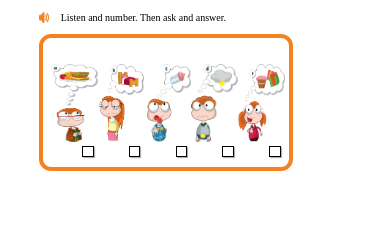
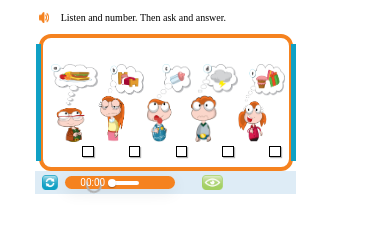
Before and after one commit to AhmedAbdElfatahAhmed/TaskForJob, a plain HTML site: page index.html in a window 390 px wide. Shown: the top 232 px of the page. Drawn offline with Linux system fonts and the light colour scheme.

Commit message:
design Footer

```diff
--- a/css/main.css
+++ b/css/main.css
@@ -3,6 +3,7 @@
   padding: 0;
   box-sizing: border-box;
 }
+/* start header style  */
 .container {
   width: 1170px;
   padding-left: 10vw;
@@ -22,7 +23,8 @@
   font-weight: lighter;
   font-size: 2vw;
 }
-
+/* End header style */
+/* start main page style */
 .container .border-container {
   border: 4px solid #f5821f;
   border-radius: 12px;
@@ -34,6 +36,7 @@
   align-items: center;
   width: 65vw;
   height: 35vw;
+  position: relative;
 }
 
 .container .border-container .content {
@@ -61,8 +64,103 @@
   position: absolute;
   left: 10vw;
 }
+.container .border-container::before,
+.container .border-container::after {
+  content: "";
+  position: absolute;
+  width: 1.3vw;
+  height: 35vw;
+  background-color: #0fa0c5;
+}
+.container .border-container::before {
+  left: -1.4vw;
+}
 
-/* Start media query For extrta Small Screen */
+.container .border-container::after {
+  right: -1.4vw;
+}
+
+/* End main page style*/
+/* Start Footer style */
+footer {
+  background-color: #deecf6;
+  width: 67vw;
+  padding: 1vw 0;
+  position: relative;
+  right: 1vw;
+  display: flex;
+  align-items: center;
+}
+footer #replay-icon {
+  width: 4vw;
+  height: 4vw;
+  margin: 0 1.8vw;
+}
+
+/* Start custome green-audio-player */
+.green-audio-player {
+  background-color: #f5821f;
+  border-radius: 3vw;
+  -webkit-border-radius: 3vw;
+  -moz-border-radius: 3vw;
+  -ms-border-radius: 3vw;
+  -o-border-radius: 3vw;
+  width: 18vw;
+  height: 3.5vw;
+  position: relative;
+}
+.controls__current-time {
+  color: #fff;
+  font-size: 10px;
+  position: absolute;
+}
+.controls__current-time {
+  left: 4vw;
+}
+.controls__total-time {
+  display: none;
+}
+.controls__slider.slider {
+  background-color: #fff;
+  width: 8vw;
+  position: absolute;
+  left: 7vw;
+}
+.green-audio-player .slider .gap-progress .pin {
+  width: 1vw;
+  height: 1vw;
+  background-color: #fff;
+}
+
+path.play-pause-btn__icon,
+path.volume__speaker {
+  fill: #fff;
+}
+
+path.volume__speaker,
+.green-audio-player .volume .volume__controls {
+  display: none;
+}
+
+svg {
+  width: 12px;
+  transform: translateX(-5px);
+  -webkit-transform: translateX(-5px);
+  -moz-transform: translateX(-5px);
+  -ms-transform: translateX(-5px);
+  -o-transform: translateX(-5px);
+}
+/* End custome green-audio-player */
+
+footer #showAns-icon {
+  width: 5.5vw;
+  height: 4vw;
+  margin-left: 7vw;
+}
+/* End Footer style */
+
+/* Start media query */
+/* extrta Small Screen */
 @media (max-width: 575px) {
   .container .caption h1 {
     font-size: 10px;
@@ -70,5 +168,82 @@
   .container .caption img {
     width: 10px;
   }
+  .container .border-container::before {
+    height: 30vw;
+    left: -1.9vw;
+  }
+
+  .container .border-container::after {
+    height: 30vw;
+    right: -1.9vw;
+  }
+  .green-audio-player {
+    width: 110px;
+  }
+  .green-audio-player .slider .gap-progress .pin {
+    width: 8px;
+    height: 8px;
+    transform: translateY(4px);
+    -webkit-transform: translateY(4px);
+    -moz-transform: translateY(4px);
+    -ms-transform: translateY(4px);
+    -o-transform: translateY(4px);
+  }
+  svg {
+    width: 5px;
+    transform: translateX(-18px);
+    -webkit-transform: translateX(-18px);
+    -moz-transform: translateX(-18px);
+    -ms-transform: translateX(-18px);
+    -o-transform: translateX(-18px);
+  }
 }
-/* End  media query For extrta Small Screen */
+@media (min-width: 576px) and (max-width: 767px) {
+  /* Small Screen Rules  */
+  .green-audio-player {
+    width: 160px;
+  }
+  .green-audio-player .slider .gap-progress .pin {
+    width: 8px;
+    height: 8px;
+    transform: translateY(4px);
+    -webkit-transform: translateY(4px);
+    -moz-transform: translateY(4px);
+    -ms-transform: translateY(4px);
+    -o-transform: translateY(4px);
+  }
+  svg {
+    width: 8px;
+    transform: translateX(-15px);
+    -webkit-transform: translateX(-15px);
+    -moz-transform: translateX(-15px);
+    -ms-transform: translateX(-15px);
+    -o-transform: translateX(-15px);
+  }
+}
+
+@media (min-width: 768px) and (max-width: 991px) {
+  /* Medium Screen Rules  */
+  .green-audio-player {
+    width: 200px;
+  }
+  .green-audio-player .slider .gap-progress .pin {
+    width: 8px;
+    height: 8px;
+    transform: translateY(4px);
+    -webkit-transform: translateY(4px);
+    -moz-transform: translateY(4px);
+    -ms-transform: translateY(4px);
+    -o-transform: translateY(4px);
+  }
+  svg {
+    width: 10px;
+    transform: translateX(-10px);
+    -webkit-transform: translateX(-10px);
+    -moz-transform: translateX(-10px);
+    -ms-transform: translateX(-10px);
+    -o-transform: translateX(-10px);
+  }
+}
+
+/* End  media query */
--- a/index.html
+++ b/index.html
@@ -5,14 +5,19 @@
     <meta http-equiv="X-UA-Compatible" content="IE=edge" />
     <meta name="viewport" content="width=device-width, initial-scale=1.0" />
     <title>Educational RC</title>
+    <link rel="stylesheet" href="css/green-audio-player.min.css" />
+    <link rel="shortcut icon" href="" />
     <link rel="stylesheet" href="css/main.css" />
   </head>
   <body>
     <div class="container">
       <div class="caption">
+        <!-- start header -->
         <img src="icons/audio_icon.png" alt="audio-icon" />
         <h1>Listen and number. Then ask and answer.</h1>
+        <!-- End header -->
       </div>
+      <!-- start main page  -->
       <div class="border-container">
         <div class="content">
           <img src="img/a.png" alt="hungry" />
@@ -35,8 +40,21 @@
           <span></span>
         </div>
       </div>
+      <!-- End main page  -->
+      <!-- Start Footer -->
+      <footer>
+        <img src="icons/replay_icon.png" id="replay-icon" alt="" />
+        <div class="listen-audio">
+          <audio>
+            <source src="audio/listenToAnswer.mp3" type="audio/mpeg" />
+          </audio>
+        </div>
+        <img src="icons/showAns_icon.png" id="showAns-icon" alt="" />
+      </footer>
+      <!-- End Footer -->
     </div>
 
+    <script src="js/green-audio-player.min.js"></script>
     <script src="js/main.js"></script>
   </body>
 </html>
--- a/js/main.js
+++ b/js/main.js
@@ -0,0 +1,7 @@
+// initialize the Green Audio Player
+new GreenAudioPlayer(".listen-audio");
+// methods for initializing several Green Audio Players:
+GreenAudioPlayer.init({
+  selector: ".player",
+  stopOthersOnPlay: true,
+});
```
Also changed, not shown: css/green-audio-player.min.css (added), js/green-audio-player.min.js (added).
